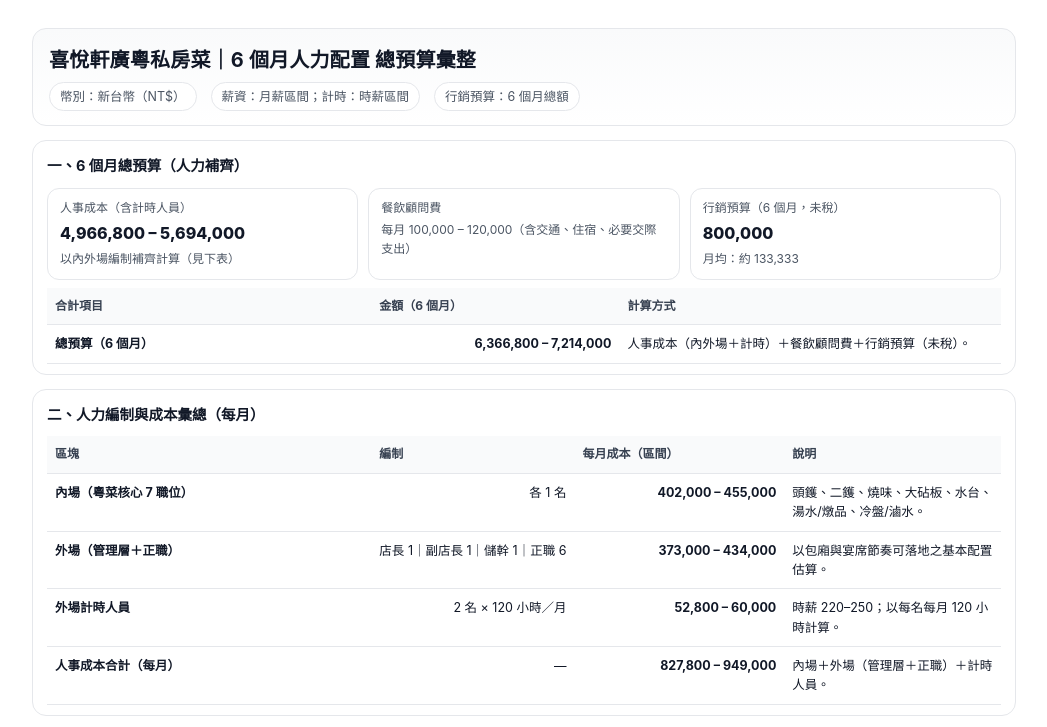
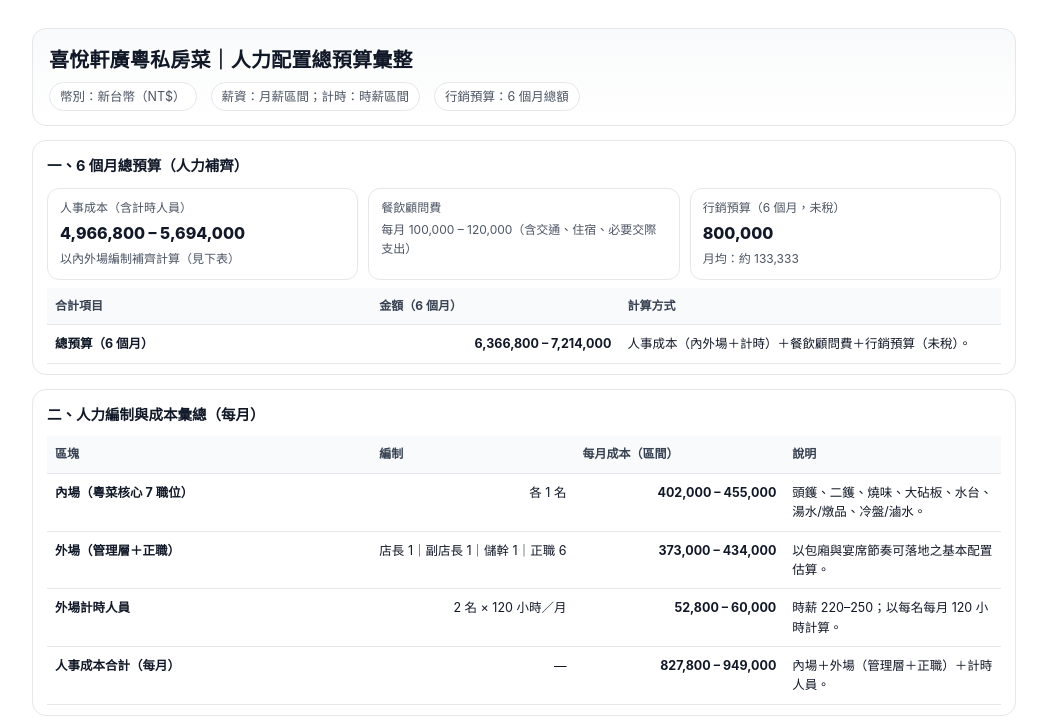
Before and after one commit to Tipsyclaire/heyday.shunde, a plain HTML site: page index.html in a window 1280 px wide. Shown: the top 727 px of the page, without its empty margins (116-1163 px from the left). Drawn offline with Linux system fonts and the light colour scheme.

Commit message:
index.html

```diff
--- a/index.html
+++ b/index.html
@@ -43,7 +43,7 @@
 <body>
   <div class="wrap">
     <header>
-      <h1>喜悅軒廣粵私房菜｜6 個月人力配置 總預算彙整</h1>
+      <h1>喜悅軒廣粵私房菜｜人力配置總預算彙整</h1>
       <div class="meta">
         <span>幣別：新台幣（NT$）</span>
         <span>薪資：月薪區間；計時：時薪區間</span>
```
